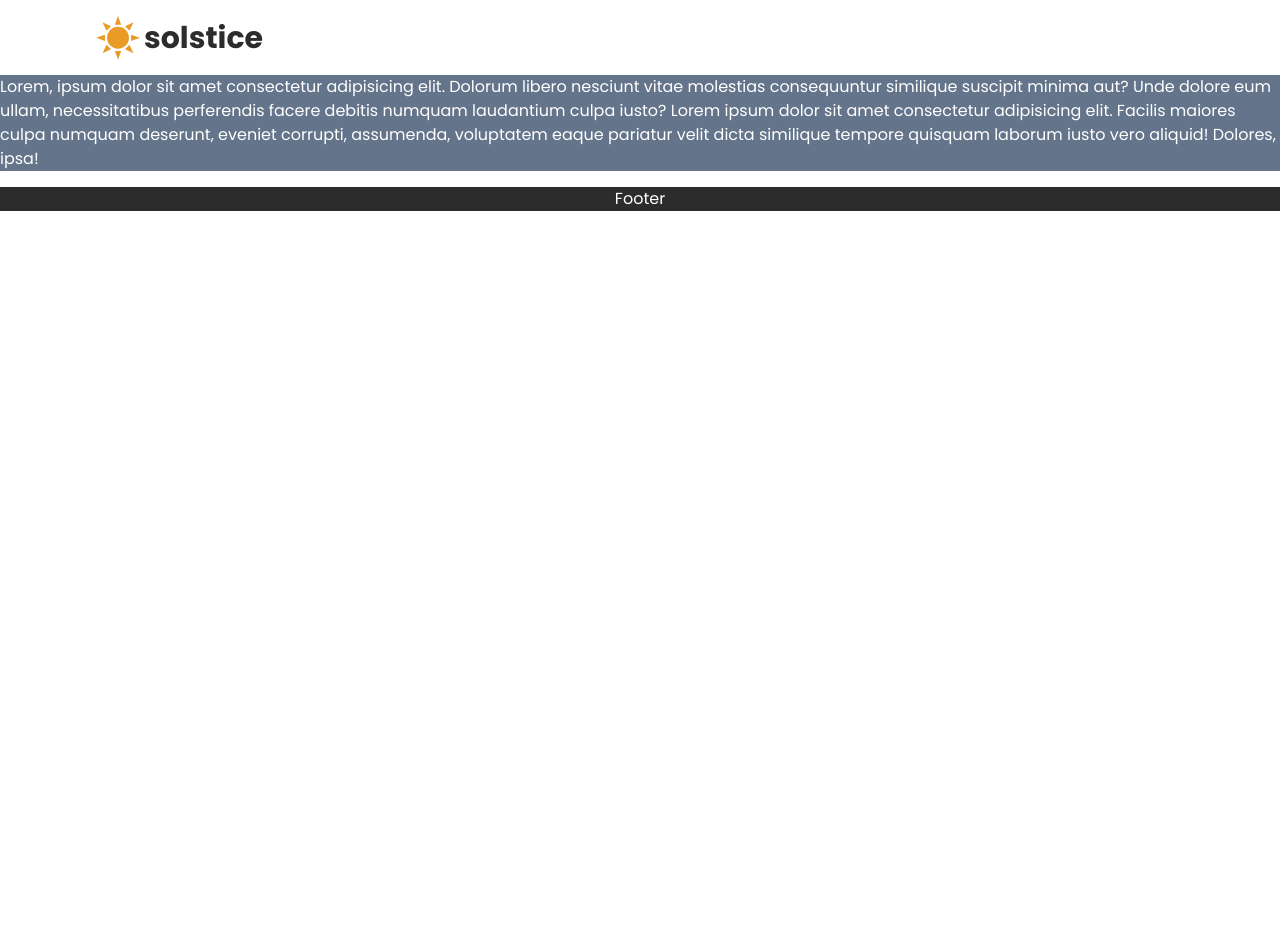
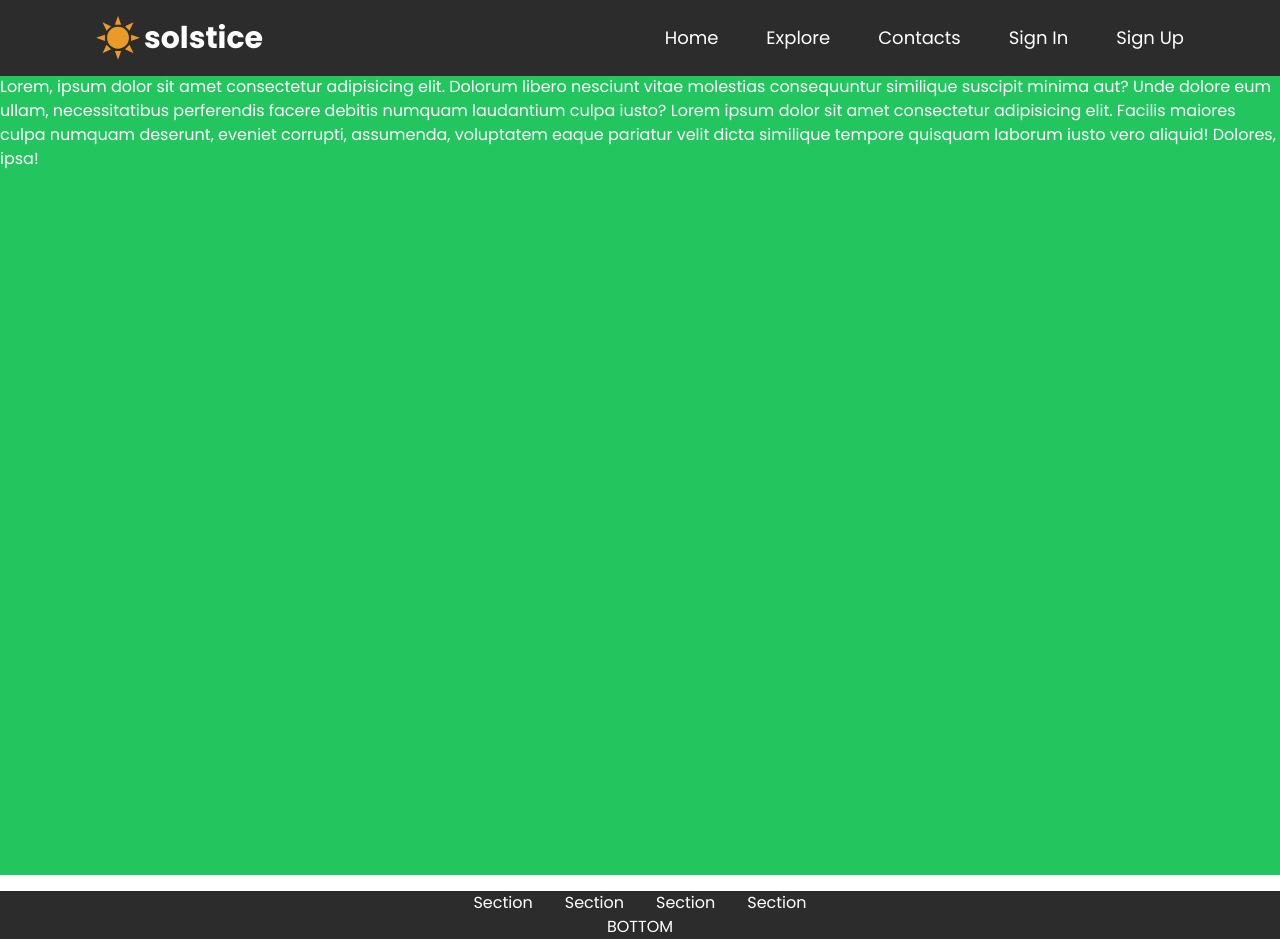
Before and after one commit to kristian4res/ucwd-solstice, a React (Create React App) app: page /signup in a window 1280 px wide. Before the commit the page ends 800 px from the top, so only its background shows below. Built offline with nearby package versions, Linux system fonts and the light colour scheme.

Commit message:
cf: changed navigation color for other pages

```diff
--- a/src/components/burger-menu.jsx
+++ b/src/components/burger-menu.jsx
@@ -1,10 +1,17 @@
 import React from 'react'
+import { useLocation } from 'react-router-dom';
 
 import { MenuIcon, XIcon } from '@heroicons/react/solid';
 
 const BurgerMenu = ({ isNavOpen, handleMobileNav }) => {
+  const location = useLocation();
+
   return (
-    <div className='z-20 cursor-pointer md:hidden' onClick={handleMobileNav}>
+    <div className={`flex justify-center items-center z-20 cursor-pointer h-12 w-12 rounded-[50%]
+    text-white hover:bg-dark hover:opacity-60
+    md:hidden
+    `}
+    onClick={handleMobileNav}>
         {
         isNavOpen ? <XIcon className='h-8 w-8' />
         : <MenuIcon className='h-8 w-8'/>
--- a/src/components/footer.jsx
+++ b/src/components/footer.jsx
@@ -2,11 +2,25 @@ import React from 'react'
 
 const Footer = () => {
   return (
-    <div className='flex flex-col items-center mt-4 w-full bg-dark-body'>
-      <h3 className='text-white'>
-        Footer
-      </h3>
-    </div>
+    <footer className='flex flex-col items-center mt-4 w-full bg-dark text-white'>
+      <div className='flex space-x-8'>
+        <section className='flex flex-col'>
+          <h3>Section</h3>
+        </section>
+        <section className='flex flex-col'>
+          <h3>Section</h3>
+        </section>
+        <section className='flex flex-col'>
+          <h3>Section</h3>
+        </section>
+        <section className='flex flex-col'>
+          <h3>Section</h3>
+        </section>
+      </div>
+      <div className="flex border-t-rose-800">
+        BOTTOM
+      </div>
+    </footer>
   )
 }
 
--- a/src/components/hero.jsx
+++ b/src/components/hero.jsx
@@ -5,7 +5,7 @@ import vidScubadiving1 from '../assets/scuba-diving-vid-1.mp4';
 const Hero = () => {
   return (
     <header id="hero-section" className='relative flex flex-col justify-center items-center w-full h-[64vh]'>
-        <div id="bg-video" className='h-full w-full absolute top-0 left-0 -z-10'>
+        <div id="bg-video" className='h-full w-full absolute top-0 left-0 -z-10 shadow-lg'>
             <video className='h-full w-full object-cover' autoPlay muted loop>
               <source src={vidScubadiving1} type="video/mp4" />
             </video>
--- a/src/components/logo-button.jsx
+++ b/src/components/logo-button.jsx
@@ -12,7 +12,7 @@ const LogoButton = ({ pageLocation, navStatus }) => {
         <SolsticeLogoColoured />
         : <SolsticeLogoLight />
       }
-      <div className='flex flex-col items-center justify-center ml-1 h-full text-center'>
+      <div className={`flex flex-col items-center justify-center ml-1 h-full text-center`}>
         solstice
       </div>
     </Link>
--- a/src/components/navigation.jsx
+++ b/src/components/navigation.jsx
@@ -18,7 +18,7 @@ const Navigation = () => {
       if (y > window.scrollY) {
         setNavClass('');
       } else if (y < window.scrollY) {
-        setNavClass('backdrop-blur bg-dark-body shadow-lg');
+        setNavClass('backdrop-blur bg-dark shadow-lg');
       }
     }, [y]
   );
@@ -43,20 +43,21 @@ const Navigation = () => {
   }, [handleNavBackdrop]);
 
   return (
-    <div className={`${navClass} w-full ${location.pathname === '/' ? 'text-white' : 'text-dark-body' } z-10 fixed top-0`}>
-      <div className={`flex items-center w-full transition-all ease-in mx-auto py-4 px-8 md:px-14 lg:px-24`}>
+    <div className={`w-full ${navClass} z-10 fixed top-0 text-white`}>
+      <div className={`flex ${location.pathname === '/' ? 'transparent' : 'bg-dark' }
+        items-center w-full transition-all ease-in mx-auto py-4 px-6 md:px-14 lg:px-24`
+      }>
         <LogoButton pageLocation={location.pathname} navStatus={navClass} />
         <BurgerMenu isNavOpen={isNavOpen} handleMobileNav={handleMobileNav} />
-        {/* WORK IN PROGRESS */}
         <nav className={
           `absolute top-0 opacity-0 right-0 h-screen w-[50vw]
-          ${location.pathname !== '/' ? 'bg-white' : 'bg-dark-body' }  text-white
+          ${location.pathname === '/' ? 'bg-dark md:text-white' : '' }
           transition-all ease-in
           justify-center items-center
           ${isNavOpen ? 'translate-x-0 opacity-100' : 'translate-x-full md:translate-x-0 md:opacity-100'}
           md:bg-transparent md:static md:flex md:h-fit md:w-fit`
         }>
-          <ul className='flex flex-col h-full items-start px-12 pt-4 mt-[4.7rem] bg-slate-500
+          <ul className='flex flex-col h-full items-start px-16 pt-4 mt-[4.7rem] bg-slate-500
             md:bg-transparent md:m-0 md:p-0 md:space-x-12 md:flex-row md:justify-center md:items-center'
           >
             <li>
--- /dev/null
+++ b/src/components/page-article.jsx
@@ -0,0 +1,33 @@
+import React from 'react';
+
+import imgSurfing1 from '../assets/surfing-md-1.jpg';
+
+const PageArticle = ({ articleTitle, articleText, imgUrl }) => {
+  return (
+    <section id="article-section" className='mt-2 w-full h-full shadow-lg md:mt-4' style={{
+      backgroundImage: `linear-gradient(105deg, rgba(44, 44, 44, 0.9) 0%, rgba(44, 44, 44, 0.9) 48%, transparent 48%),
+      url(${imgUrl ? imgUrl : imgSurfing1})`,
+      backgroundPosition: 'center',
+      backgroundSize: 'cover',
+    }}>
+      <article className='container flex flex-col text-white w-2/4 min-h-60 md:h-96'>
+        <h2 className="text-2xl font-bold mt-6 mx-10">
+          {
+            articleTitle ? articleTitle
+            :
+            'Make the most out of your trip'
+          }
+        </h2>
+        <p className='text-left mt-4 mx-10 w-3/4'>
+          {
+            articleText ? articleText
+            :
+            'Lorem ipsum dolor sit amet consectetur adipisicing elit. Quas debitis recusandae explicabo, obcaecati minus quia quae sapiente quibusdam impedit quisquam! Ea explicabo, molestias vitae eaque fugiat quam iusto quos voluptatibus?'
+          }
+        </p>
+      </article>
+    </section>
+  )
+}
+
+export default PageArticle
--- a/src/routes/contacts-page.jsx
+++ b/src/routes/contacts-page.jsx
@@ -2,10 +2,10 @@ import React from 'react'
 
 const ContactsPage = () => {
   return (
-    <div className='mt-[4.7rem] bg-slate-500 text-white'>
+    <section className='container mt-[4.7rem] bg-green-500 text-white min-h-screen min-w-full'>
       Lorem, ipsum dolor sit amet consectetur adipisicing elit. Dolorum libero nesciunt vitae molestias consequuntur similique suscipit minima aut? Unde dolore eum ullam, necessitatibus perferendis facere debitis numquam laudantium culpa iusto?
       Lorem ipsum dolor sit amet consectetur adipisicing elit. Facilis maiores culpa numquam deserunt, eveniet corrupti, assumenda, voluptatem eaque pariatur velit dicta similique tempore quisquam laborum iusto vero aliquid! Dolores, ipsa!
-    </div>
+    </section>
   )
 }
 
--- a/src/routes/explore-page.jsx
+++ b/src/routes/explore-page.jsx
@@ -2,10 +2,10 @@ import React from 'react'
 
 const ExplorePage = () => {
   return (
-    <div className='mt-[4.7rem] bg-slate-500 text-white'>
+    <section className='container mt-[4.7rem] bg-green-500 text-white min-h-screen min-w-full'>
       Lorem, ipsum dolor sit amet consectetur adipisicing elit. Dolorum libero nesciunt vitae molestias consequuntur similique suscipit minima aut? Unde dolore eum ullam, necessitatibus perferendis facere debitis numquam laudantium culpa iusto?
       Lorem ipsum dolor sit amet consectetur adipisicing elit. Facilis maiores culpa numquam deserunt, eveniet corrupti, assumenda, voluptatem eaque pariatur velit dicta similique tempore quisquam laborum iusto vero aliquid! Dolores, ipsa!
-    </div>
+    </section>
   )
 }
 
--- a/src/routes/sign-in-page.jsx
+++ b/src/routes/sign-in-page.jsx
@@ -2,10 +2,10 @@ import React from 'react'
 
 const SignInPage = () => {
   return (
-    <div className='mt-[4.7rem] bg-slate-500 text-white'>
+    <section className='container mt-[4.7rem] bg-green-500 text-white min-h-screen min-w-full'>
       Lorem, ipsum dolor sit amet consectetur adipisicing elit. Dolorum libero nesciunt vitae molestias consequuntur similique suscipit minima aut? Unde dolore eum ullam, necessitatibus perferendis facere debitis numquam laudantium culpa iusto?
       Lorem ipsum dolor sit amet consectetur adipisicing elit. Facilis maiores culpa numquam deserunt, eveniet corrupti, assumenda, voluptatem eaque pariatur velit dicta similique tempore quisquam laborum iusto vero aliquid! Dolores, ipsa!
-    </div>
+    </section>
   )
 }
 
--- a/src/routes/sign-up-page.jsx
+++ b/src/routes/sign-up-page.jsx
@@ -2,10 +2,10 @@ import React from 'react'
 
 const SignUpPage = () => {
   return (
-    <div className='mt-[4.7rem] bg-slate-500 text-white'>
+    <section className='container mt-[4.7rem] bg-green-500 text-white min-h-screen min-w-full'>
       Lorem, ipsum dolor sit amet consectetur adipisicing elit. Dolorum libero nesciunt vitae molestias consequuntur similique suscipit minima aut? Unde dolore eum ullam, necessitatibus perferendis facere debitis numquam laudantium culpa iusto?
       Lorem ipsum dolor sit amet consectetur adipisicing elit. Facilis maiores culpa numquam deserunt, eveniet corrupti, assumenda, voluptatem eaque pariatur velit dicta similique tempore quisquam laborum iusto vero aliquid! Dolores, ipsa!
-    </div>
+    </section>
   )
 }
 
--- a/tailwind.config.js
+++ b/tailwind.config.js
@@ -5,7 +5,7 @@ module.exports = {
   theme: {
     extend: {
       colors: {
-        'dark-body': '#2C2C2C',
+        'dark': '#2C2C2C',
         'primary': '#E99A27',
         'selected-text': '#89e497',
         'theme': '#89e497',
```
Also changed, not shown: src/routes/home-page.jsx (+3 -15 lines).
